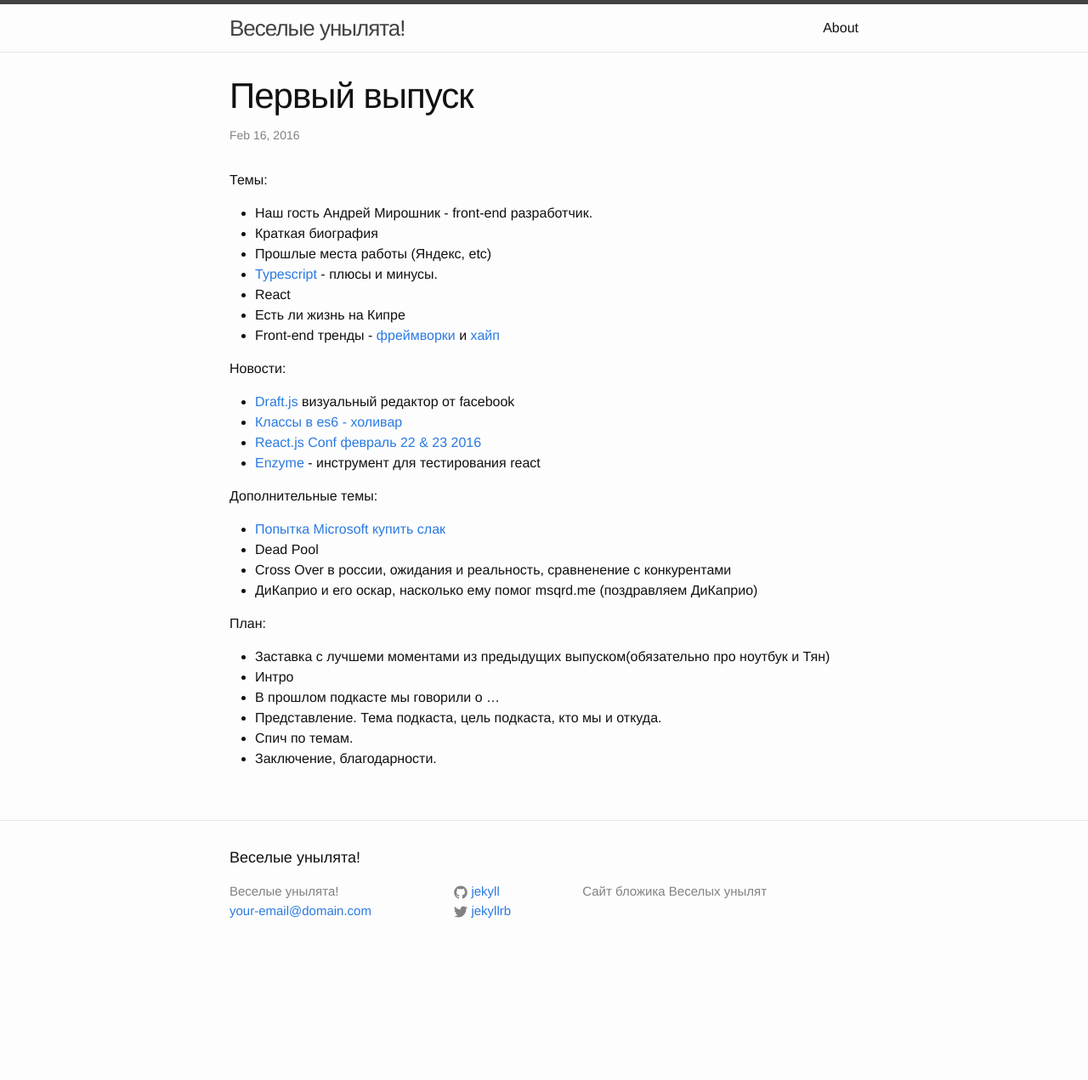
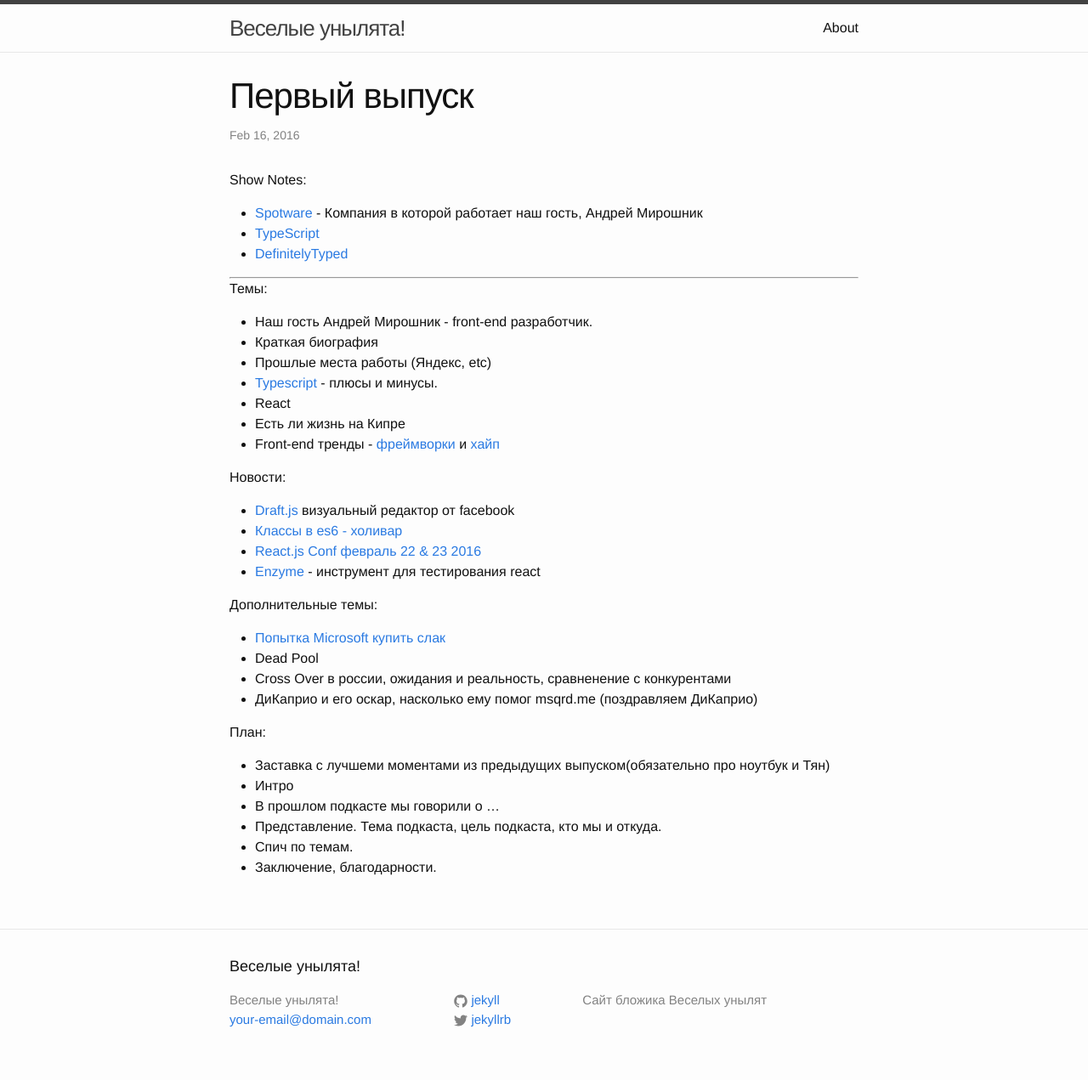
Before and after one commit to unylyata/unylyata.github.io, a Jekyll site: the page built from _posts/2016-02-16-podcast-1.markdown, in a window 1280 px wide. Shown: the whole page at 85% size. Built offline with Jekyll 4.4.1, drawn with Linux system fonts in a browser that asks for light colours; comment, search, counter and statistics services are not loaded; before the commit the page ends 1143 px from its top, so only the background shows below that.

Commit message:
Update 2016-02-16-podcast-1.markdown

```diff
--- a/_posts/2016-02-16-podcast-1.markdown
+++ b/_posts/2016-02-16-podcast-1.markdown
@@ -5,6 +5,14 @@
 categories: podcast
 comments: true
 ---
+
+Show Notes:
+
+- [Spotware](https://www.spotware.com) - Компания в которой работает наш гость, Андрей Мирошник
+- [TypeScript](http://www.typescriptlang.org)
+- [DefinitelyTyped](https://github.com/DefinitelyTyped/DefinitelyTyped)
+
+<hr>
 
 Темы:
 
```
